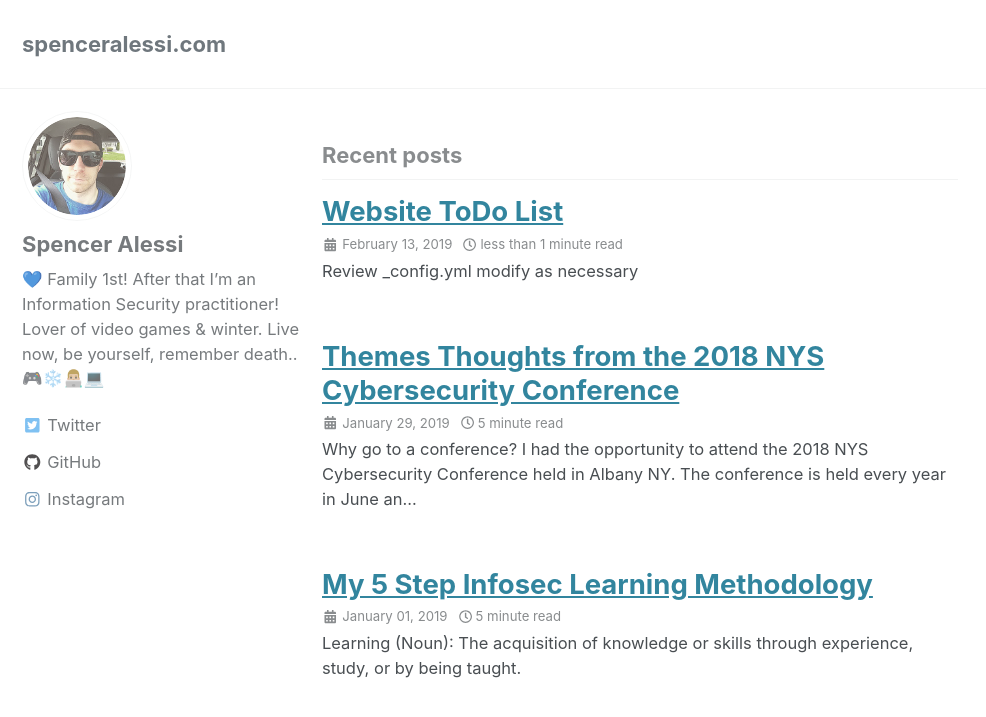
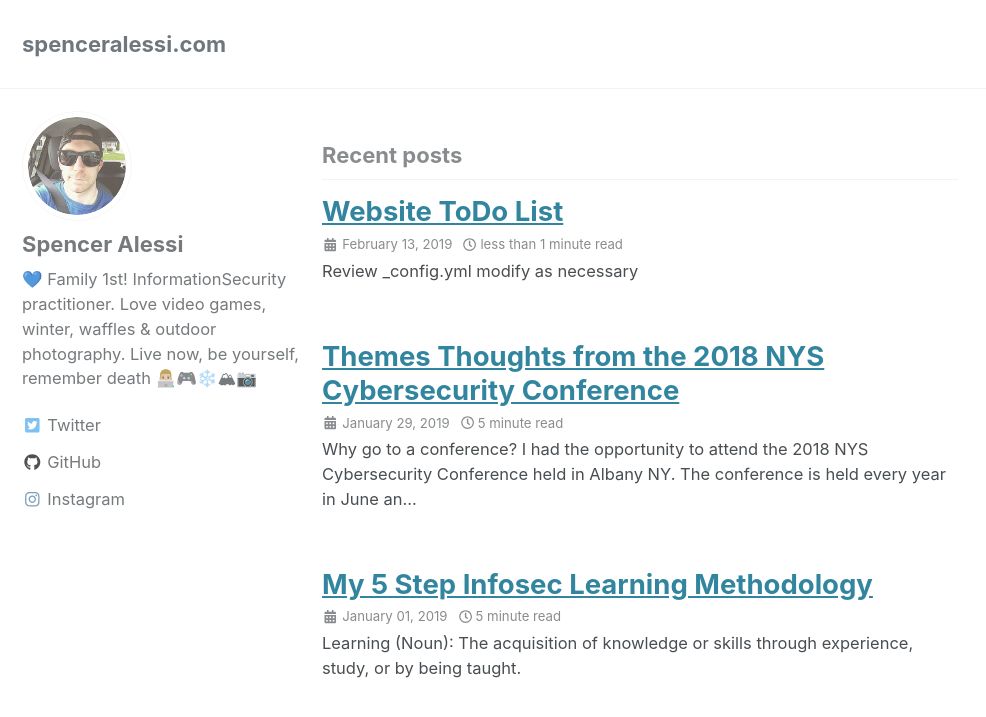
Before and after one commit to techspence/techspence.github.io, a Jekyll site: the page built from index.html, in a window 1280 px wide and 900 px high. Shown: the top 717 px of the window, without its empty margins (0-986 px from the left). Built offline with Jekyll 4.4.1, drawn with Linux system fonts in a browser that asks for light colours; cached includes are drawn as plain includes; the list of posts is cut into pages by our own code.

Commit message:
updated author profile

```diff
--- a/_config.yml
+++ b/_config.yml
@@ -108,7 +108,7 @@ analytics:
 author:
   name             : "Spencer Alessi"
   avatar           : "/assets/img/logo.png"
-  bio              : "💙 Family 1st! After that I’m an Information Security practitioner! Lover of video games & winter. Live now, be yourself, remember death.. 🎮❄️👨🏼‍💻💻"
+  bio              : "💙 Family 1st! InformationSecurity practitioner. Love video games, winter, waffles & outdoor photography. Live now, be yourself, remember death 👨🏼‍💻🎮❄️🏔📷"
   #location         : "Somewhere"
   #email            :
   links:
```
